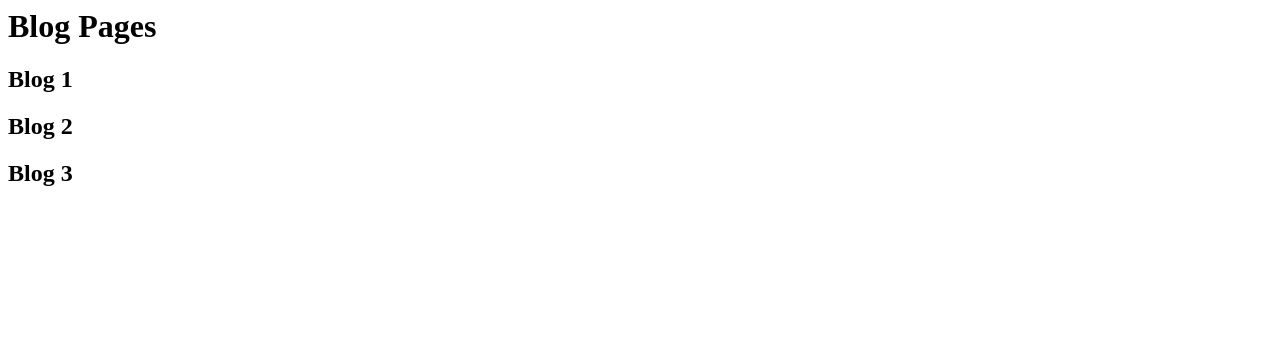
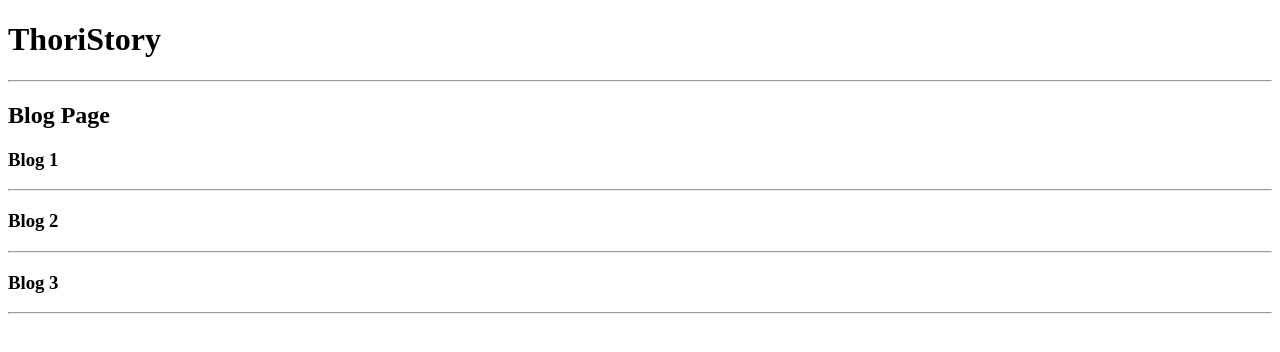
Before and after one commit to therealthori/DIGA3008A, a plain HTML site: page Blog Page/blog.html in a window 1280 px wide. Drawn offline with Linux system fonts and the light colour scheme.

Commit message:
2nd Push

```diff
--- a/Blog Page/blog.html
+++ b/Blog Page/blog.html
@@ -1,13 +1,35 @@
-<h1>Blog Pages</h1>
+<!DOCTYPE html>
+<html lang="en">
+<head>
+    <meta charset="UTF-8">
+    <meta name="viewport" content="width=device-width, initial-scale=1.0">
+    <title>Blogs</title>
+</head>
+    <body>
+        <!--Navigation Tab-->
+        <h1>ThoriStory</h1>
 
-<h2>Blog 1</h2>
+        <hr/>
+        <!--End of Navigation Tab-->
 
-<p></p>
+        <h2>Blog Page</h2>
 
-<h2>Blog 2</h2>
+        <h3>Blog 1</h3>
 
-<p></p>
+        <p></p>
 
-<h2>Blog 3</h2>
+        <hr/>
 
-<p></p>
+        <h3>Blog 2</h3>
+
+        <p></p>
+
+        <hr/>
+
+        <h3>Blog 3</h3>
+
+        <p></p>
+
+        <hr/>
+    </body>
+</html>
```
Also changed, not shown: About Page/about.html (+23 -0 lines), Portfolio/portfolio.html (+17 -0 lines), index.html (+3 -1 lines).
